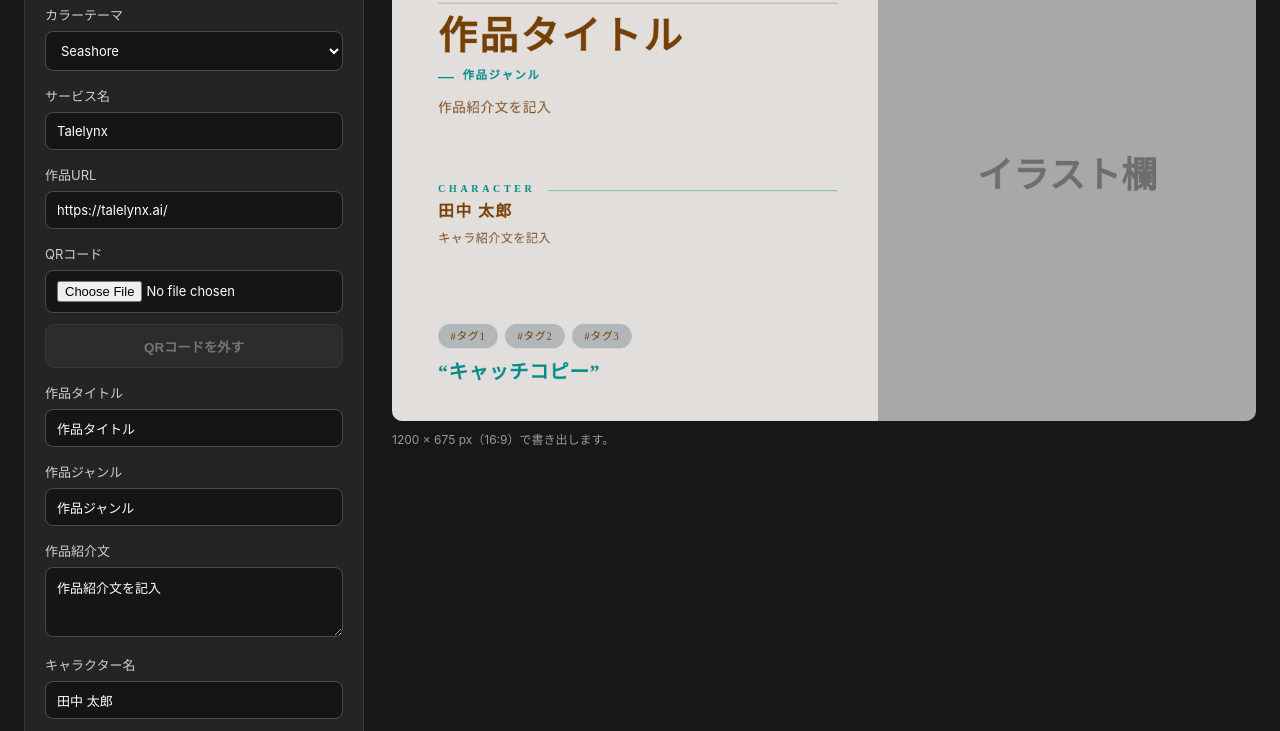
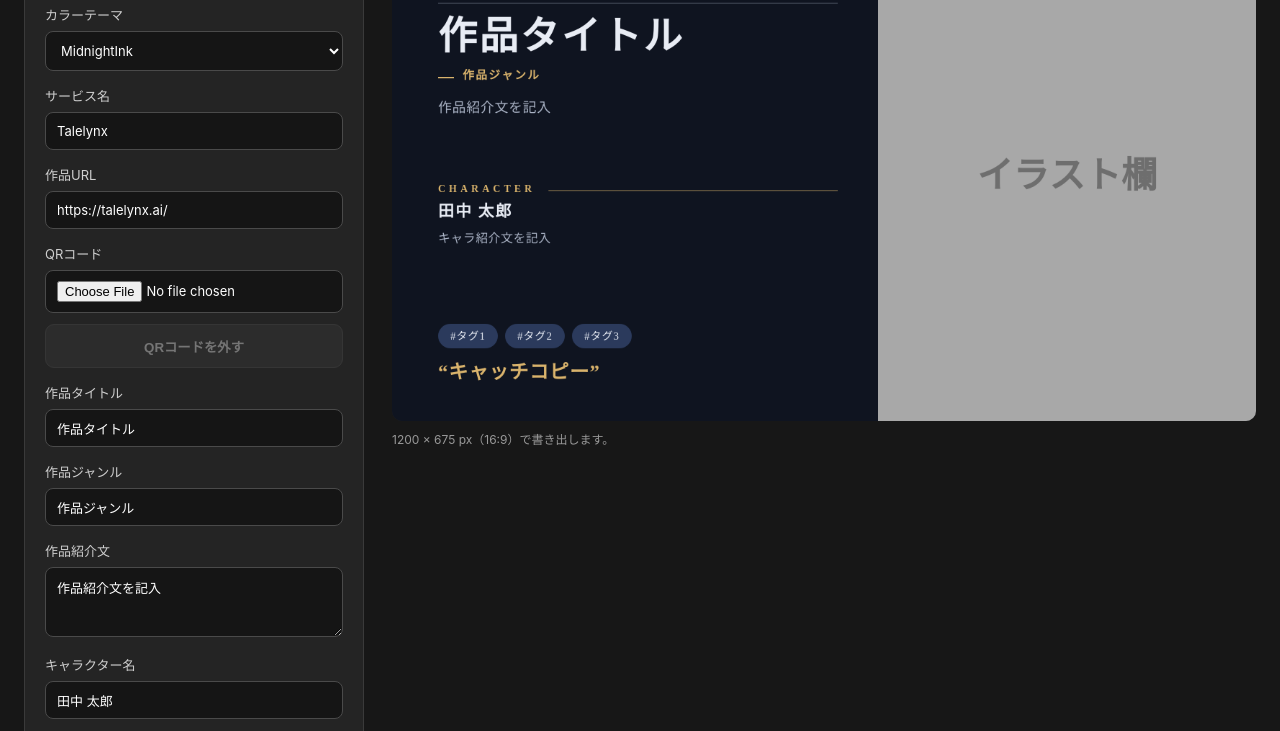
Before and after one commit to sakoooz/app, a plain HTML site: page x-postmaker/index.html in a window 1280 px wide. Shown: the part 89-820 px from the top of the page. Drawn offline with Linux system fonts and the light colour scheme; a web font is replaced by a local one.

Commit message:
Add files via upload

```diff
--- a/x-postmaker/index.html
+++ b/x-postmaker/index.html
@@ -17,18 +17,13 @@
 
       <label>カラーテーマ
         <select id="theme">
-          <option value="seashore">Seashore</option>
+          <option value="midnightink">MidnightInk</option>
+          <option value="noirrose">NoirRose</option>
+          <option value="mossnight">MossNight</option>
+          <option value="burgundygold">BurgundyGold</option>
+          <option value="ivorysumi">IvorySumi</option>
           <option value="nightcities">NightCities</option>
-          <option value="flowers">Flowers</option>
-          <option value="teacups">Teacups</option>
-          <option value="cleancities">CleanCities</option>
-          <option value="ayame">Ayame</option>
-          <option value="basketgoal">BasketGoal</option>
-          <option value="pistachio">Pistachio</option>
-          <option value="greenapple">GreenApple</option>
           <option value="cyberpunk">Cyberpunk</option>
-          <option value="purplesmoke">PurpleSmoke</option>
-          <option value="berrychocolate">BerryChocolate</option>
         </select>
       </label>
 
--- a/x-postmaker/script.js
+++ b/x-postmaker/script.js
@@ -140,14 +140,50 @@ const DESIGN = {
 };
 
 const themes = {
-  seashore: {
-    bg: "#e1dedb",
+  midnightink: {
+    bg: "#0f1420",
     right: "#a8a8a8",
-    text: "#763f03",
-    muted: "#815221",
-    tag: "#b2b7ba",
-    tagText: "#763f03",
-    accent: "#038a8b"
+    text: "#e8ecf4",
+    muted: "#aab3c5",
+    tag: "#2b3a5c",
+    tagText: "#e8ecf4",
+    accent: "#d9b36c"
+  },
+  noirrose: {
+    bg: "#121012",
+    right: "#a8a8a8",
+    text: "#f1e6e6",
+    muted: "#c4b0b3",
+    tag: "#7a1f35",
+    tagText: "#ffffff",
+    accent: "#e0a4a8"
+  },
+  mossnight: {
+    bg: "#0e1512",
+    right: "#a8a8a8",
+    text: "#e6efe8",
+    muted: "#a9bdb0",
+    tag: "#24463a",
+    tagText: "#e6efe8",
+    accent: "#c9a86a"
+  },
+  burgundygold: {
+    bg: "#1c0f14",
+    right: "#a8a8a8",
+    text: "#f3e3d3",
+    muted: "#cdb8a6",
+    tag: "#8c2a3e",
+    tagText: "#ffffff",
+    accent: "#d6a85a"
+  },
+  ivorysumi: {
+    bg: "#f2ede4",
+    right: "#a8a8a8",
+    text: "#1c1a17",
+    muted: "#55504a",
+    tag: "#1c1a17",
+    tagText: "#f2ede4",
+    accent: "#9c2f2f"
   },
   nightcities: {
     bg: "#10120e",
@@ -158,69 +194,6 @@ const themes = {
     tagText: "#ffffff",
     accent: "#df992a"
   },
-  flowers: {
-    bg: "#fdfdef",
-    right: "#a8a8a8",
-    text: "#0e1512",
-    muted: "#30423a",
-    tag: "#e9a052",
-    tagText: "#0e1512",
-    accent: "#ffa5a3"
-  },
-  teacups: {
-    bg: "#dfdde0",
-    right: "#a8a8a8",
-    text: "#72420d",
-    muted: "#765737",
-    tag: "#978d8c",
-    tagText: "#ffffff",
-    accent: "#ce8d03"
-  },
-  cleancities: {
-    bg: "#d6dee2",
-    right: "#a8a8a8",
-    text: "#141a1a",
-    muted: "#354040",
-    tag: "#c1a08d",
-    tagText: "#ffffff",
-    accent: "#0486b8"
-  },
-  basketgoal: {
-    bg: "#e9e3df",
-    right: "#a8a8a8",
-    text: "#1b1c18",
-    muted: "#41413a",
-    tag: "#f5f5f5",
-    tagText: "#1b1c18",
-    accent: "#f48863"
-  },
-  ayame: {
-    bg: "#353866",
-    right: "#a8a8a8",
-    text: "#F8FAFF",
-    muted: "#c4c8d4",
-    tag: "#AAABD3",
-    tagText: "#353866",
-    accent: "#CBA6C3"
-  },
-  pistachio: {
-    bg: "#e2e7e9",
-    right: "#a8a8a8",
-    text: "#142718",
-    muted: "#273f2c",
-    tag: "#b5b067",
-    tagText: "#142718",
-    accent: "#8b634d"
-  },
-  greenapple: {
-    bg: "#c6d3c8",
-    right: "#a8a8a8",
-    text: "#0c1601",
-    muted: "#172904",
-    tag: "#9f8322",
-    tagText: "#c6d3c8",
-    accent: "#639d01"
-  },
   cyberpunk: {
     bg: "#1a1a1a",
     right: "#a8a8a8",
@@ -229,24 +202,6 @@ const themes = {
     tag: "#127c8c",
     tagText: "#8addcb",
     accent: "#f35e5c"
-  },
-  purplesmoke: {
-    bg: "#566270",
-    right: "#a8a8a8",
-    text: "#FFFFF3",
-    muted: "#d1d1c7",
-    tag: "#837b93",
-    tagText: "#ffffff",
-    accent: "#A593E0"
-  },
-  berrychocolate: {
-    bg: "#5D3140",
-    right: "#a8a8a8",
-    text: "#F6D8BD",
-    muted: "#d4b59a",
-    tag: "#F39399",
-    tagText: "#000000",
-    accent: "#CF4173"
   },
 };
 
```
